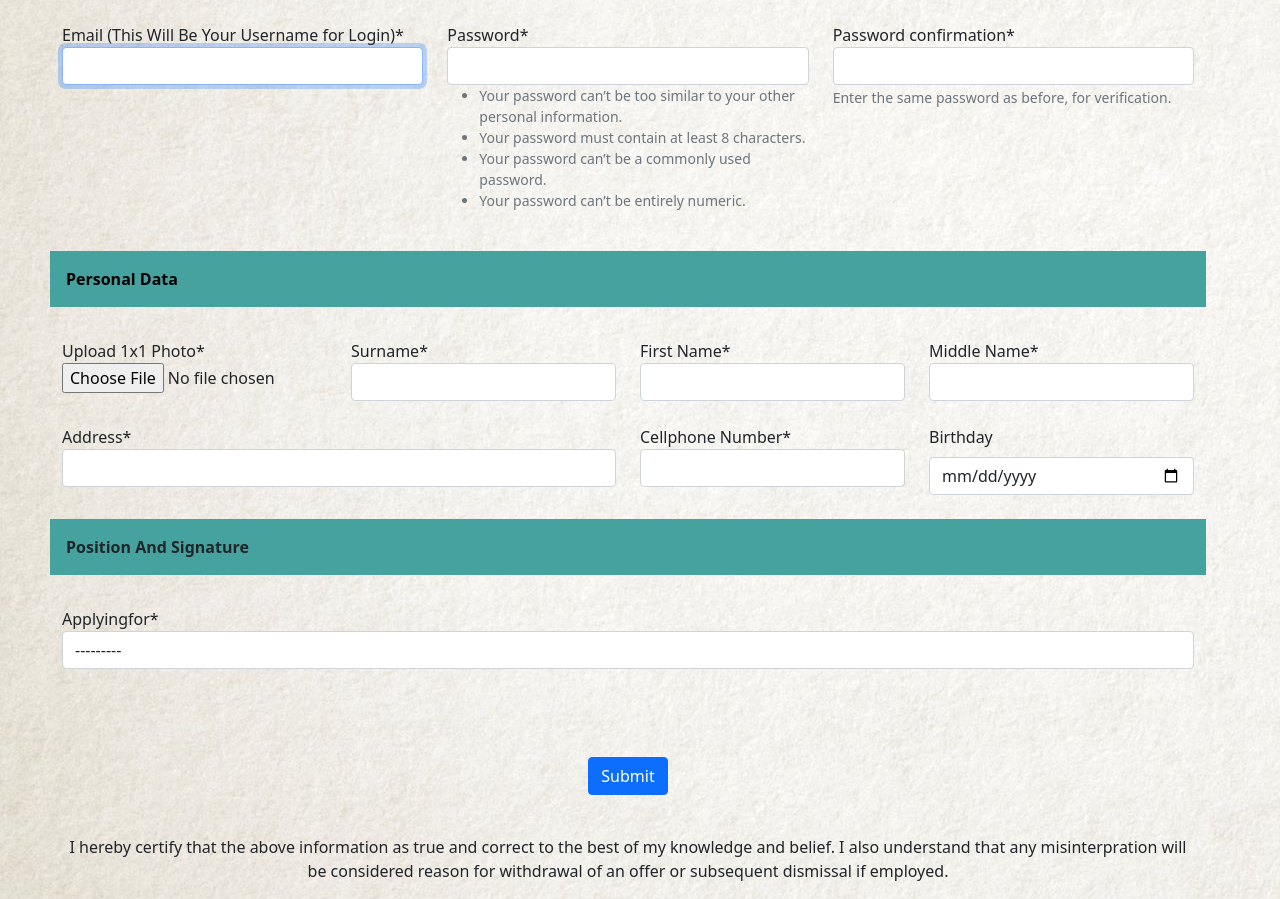
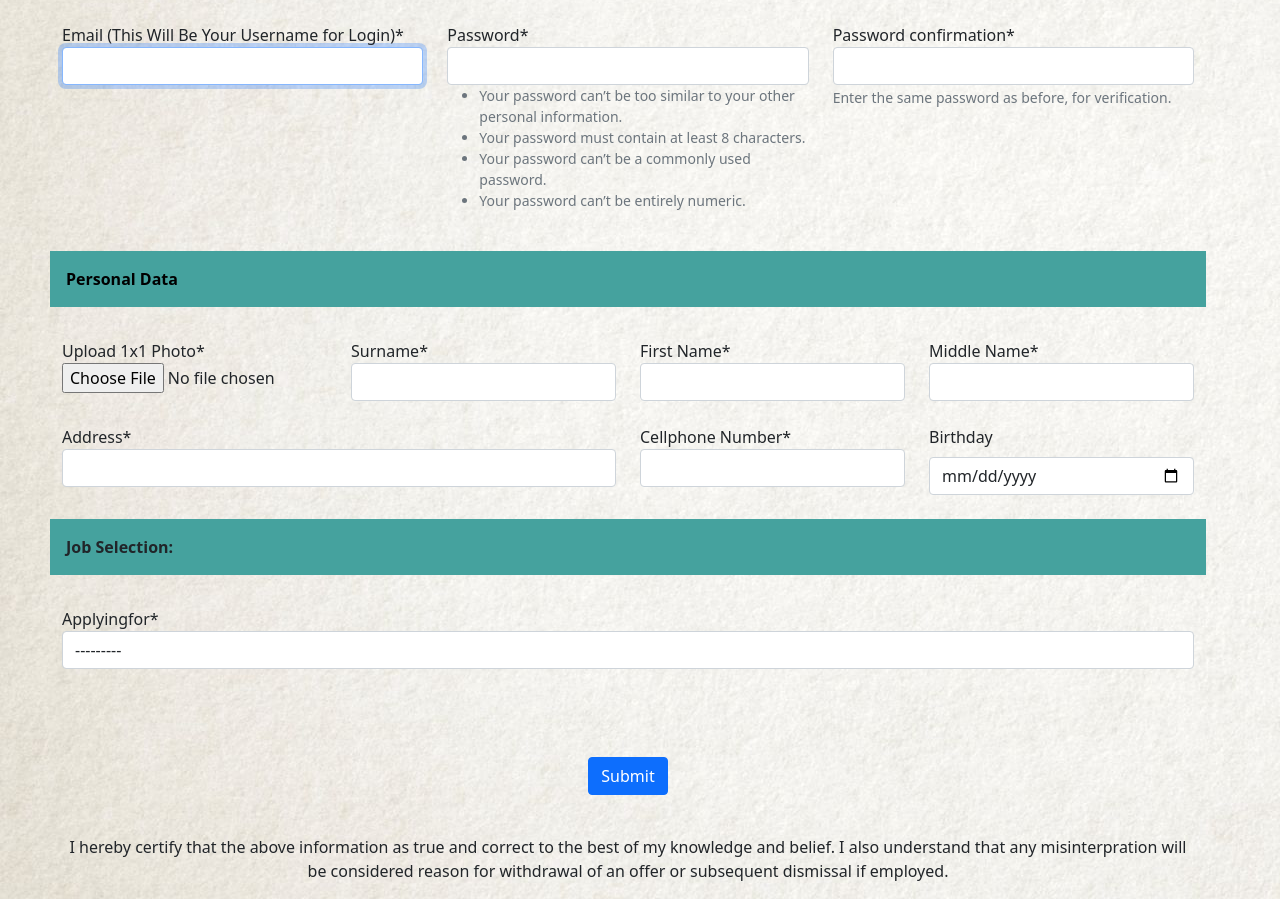
Before and after one commit to Pwersa/Job-App-DJANGO, a Django app: page /signup in a window 1280 px wide. Shown: the part 221-1120 px from the top of the page. Run offline with Django 4.2, Linux system fonts and the light colour scheme; data that the repository does not hold is empty; parts of the project's set-up code (start-up, migrations or seed data) failed here and were passed over; some libraries are stand-ins or nearby versions.

Commit message:
FIX JOB LISTLING LABEL IN SIGNUP PAGE

```diff
--- a/JobApp/jobweb/forms.py
+++ b/JobApp/jobweb/forms.py
@@ -75,3 +75,9 @@ class update_password(UserCreationForm):
         model = account_registration
         fields = [ 'password1', 'password2']
         #fields = '__all__'
+
+class jobs_listed(UserCreationForm):
+    class Meta:
+        model = job_listing
+        fields = ['jtitle']
+        #fields = '__all__'
--- a/JobApp/jobweb/templates/html_files/Making-a-Job-Posting.html
+++ b/JobApp/jobweb/templates/html_files/Making-a-Job-Posting.html
@@ -79,6 +79,7 @@
         <div class="container mt-3 p-3">
             <h1 class=" p-4 mb-3 text-center" style="font-weight: bolder; background-color: #1f2833; color: #66fcf1;">Delete a Job</h1>
 
+
             <form class="row g-3" style="color: #000;" method="POST" action="{% url 'delete_job' users.pk %}">
             {% csrf_token %}
                 <div>
@@ -95,6 +96,8 @@
                     </div>
                 </div>
             </form>
+
+
         </div>
     </body>
     {% endfor %}
--- a/JobApp/jobweb/templates/html_files/Registration-Form.html
+++ b/JobApp/jobweb/templates/html_files/Registration-Form.html
@@ -68,7 +68,7 @@
               </div>
 
 
-                    <div class="p-3 mb-2 fw-bold" style="background-color:#45a29e;">Position And Signature</div>
+                    <div class="p-3 mb-2 fw-bold" style="background-color:#45a29e;">Job Selection:</div>
                           <div>
                             {{form.applyingfor|as_crispy_field}}
                           </div>
```
